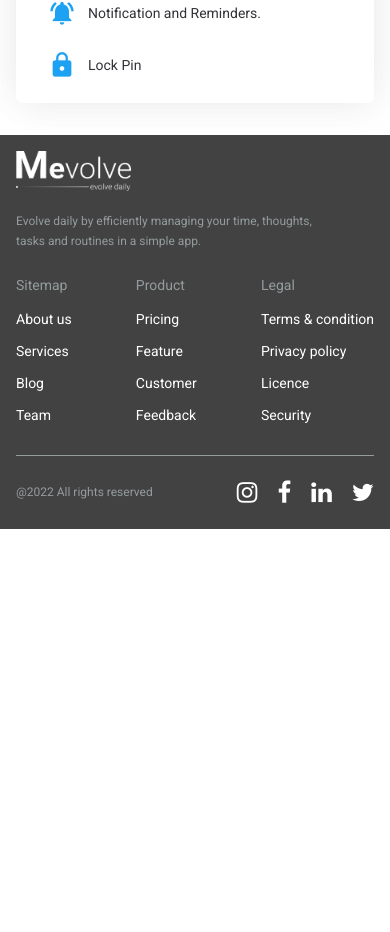
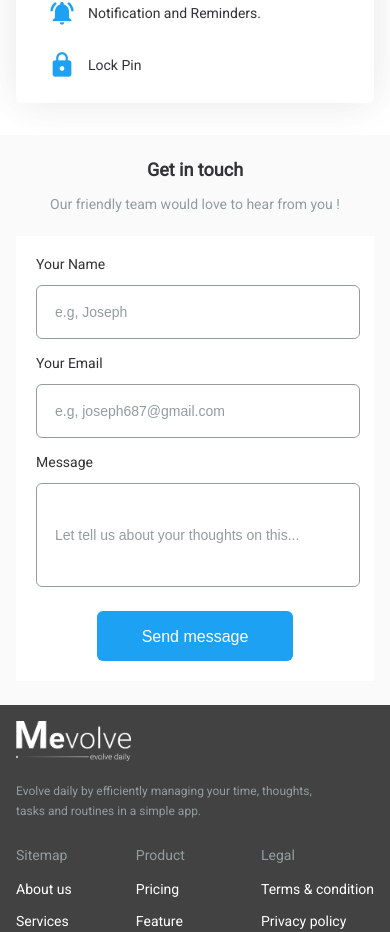
Before and after one commit to nikhilkrshukla/mevolve, an Angular app: page / in a window 390 px wide. Shown: the part 2711-3643 px from the top of the page. Before the commit the page ends 3240 px from the top, so only its background shows below. Built offline with nearby package versions, Linux system fonts and the light colour scheme; a small style sheet from the web is missing.

Commit message:
Feedback form

```diff
--- a/src/app/app.component.html
+++ b/src/app/app.component.html
@@ -3,4 +3,5 @@
 <app-shortcut></app-shortcut>
 <app-video-player></app-video-player>
 <app-product-plan></app-product-plan>
+<app-feedback-form></app-feedback-form>
 <app-footer></app-footer>
--- a/src/app/app.module.ts
+++ b/src/app/app.module.ts
@@ -10,6 +10,7 @@ import { MatIconModule } from '@angular/material/icon';
 import { ShortcutComponent } from './component/shortcut/shortcut.component';
 import { ProductPlanComponent } from './component/product-plan/product-plan.component';
 import { VideoPlayerComponent } from './component/video-player/video-player.component';
+import { FeedbackFormComponent } from './component/feedback-form/feedback-form.component';
 
 
 @NgModule({
@@ -20,7 +21,8 @@ import { VideoPlayerComponent } from './component/video-player/video-player.comp
     HeroBannerComponent,
     ShortcutComponent,
     ProductPlanComponent,
-    VideoPlayerComponent
+    VideoPlayerComponent,
+    FeedbackFormComponent
   ],
   imports: [
     BrowserModule,
--- /dev/null
+++ b/src/app/component/feedback-form/feedback-form.component.css
@@ -0,0 +1,177 @@
+.feedback-form {
+  background-color: #fafafa;
+  text-align: center;
+  padding-bottom: 50px;
+}
+
+.ff-title {
+  padding: 50px 0 20px 0;
+}
+
+.ff-title-txt {
+  padding-bottom: 20px;
+}
+
+.title-txt {
+  margin: 0;
+  font-weight: 600;
+  font-size: 36px;
+  line-height: 42px;
+  color: #323238;
+}
+
+.title-desc {
+  font-weight: 400;
+  font-size: 16px;
+  line-height: 19px;
+  color: #949c9e;
+  margin: 0;
+}
+
+.ff-content {
+  background-color: white;
+  width: 50vw;
+  margin-left: auto;
+  margin-right: auto;
+  text-align: left;
+}
+
+.ff-form {
+  padding: 30px;
+}
+
+.ff-field-label {
+  font-weight: 400;
+  font-size: 16px;
+  line-height: 19px;
+  color: #323238;
+  margin: 0;
+  padding: 20px 0 10px 0;
+}
+
+.ff-field-label:first-child {
+  padding-top: 0;
+}
+
+.ff-input-name {
+  width: 100%;
+  height: 50px;
+  border: 1px solid #949c9e;
+  border-radius: 6px;
+}
+
+.ff-input-email {
+  width: 100%;
+  height: 50px;
+  border: 1px solid #949c9e;
+  border-radius: 6px;
+}
+
+.ff-input-message {
+  width: 100%;
+  height: 100px;
+  border: 1px solid #949c9e;
+  border-radius: 6px;
+}
+
+::placeholder {
+  padding: 16px 0 0px 16px;
+  font-weight: 400;
+  font-size: 16px;
+  line-height: 19px;
+  color: #949c9e;
+}
+
+.ff-btn {
+  text-align: center;
+  padding-bottom: 30px;
+}
+
+.ff-submit {
+  width: 299px;
+  height: 50px;
+  background: #1da1f2;
+  border-radius: 6px;
+  border: #1da1f2;
+  color: white;
+  font-weight: 500;
+  font-size: 16px;
+  line-height: 19px;
+}
+
+@media (max-width: 1024px) {
+  .feedback-form {
+    padding-bottom: 30px;
+  }
+
+  .ff-title {
+    padding-top: 30px;
+  }
+
+  .title-txt {
+    font-size: 20px;
+    line-height: 23px;
+  }
+
+  .title-desc {
+    font-size: 14px;
+    line-height: 16px;
+  }
+
+  .ff-content {
+    width: 47vw;
+  }
+
+  .ff-field-label {
+    font-size: 14px;
+    line-height: 16px;
+    padding: 16px 0 13px 0;
+  }
+
+  ::placeholder {
+    font-size: 14px;
+    line-height: 16px;
+  }
+}
+
+@media (max-width: 599px) {
+  .feedback-form {
+    padding-bottom: 24px;
+  }
+
+  .ff-title {
+    padding: 24px 0;
+  }
+
+  .ff-title-txt {
+    padding-bottom: 16px;
+  }
+
+  .title-txt {
+    font-size: 18px;
+    line-height: 21px;
+  }
+
+  .title-desc {
+    font-size: 14px;
+    line-height: 16px;
+  }
+
+  .ff-content {
+    width: calc(100vw - 32px);
+    margin-left: auto;
+    margin-right: auto;
+  }
+
+  .ff-form {
+    padding: 20px 20px 24px;
+  }
+
+  .ff-btn {
+    padding-bottom: 20px;
+  }
+
+  .ff-submit {
+    width: 196px;
+  }
+}
--- /dev/null
+++ b/src/app/component/feedback-form/feedback-form.component.html
@@ -0,0 +1,35 @@
+<div class="feedback-form">
+  <div class="ff-title">
+    <div class="ff-title-txt">
+      <p class="title-txt">Get in touch</p>
+    </div>
+    <div class="ff-title-desc">
+      <p class="title-desc">Our friendly team would love to hear from you !</p>
+    </div>
+  </div>
+  <div class="ff-content">
+    <div class="ff-form">
+      <p class="ff-field-label">Your Name</p>
+      <input
+        class="ff-input-name"
+        label="ff-input-name"
+        placeholder="e.g, Joseph"
+      />
+      <p class="ff-field-label">Your Email</p>
+      <input
+        class="ff-input-email"
+        label="ff-input-email"
+        placeholder="e.g, joseph687@gmail.com"
+      />
+      <p class="ff-field-label">Message</p>
+      <input
+        class="ff-input-message"
+        label="ff-input-message"
+        placeholder="Let tell us about your thoughts on this..."
+      />
+    </div>
+    <div class="ff-btn">
+      <button class="ff-submit">Send message</button>
+    </div>
+  </div>
+</div>
```
Also changed, not shown: src/app/component/feedback-form/feedback-form.component.ts (added, +10 -0 lines), 1 other file (tests, documents, lock files or other folders).
